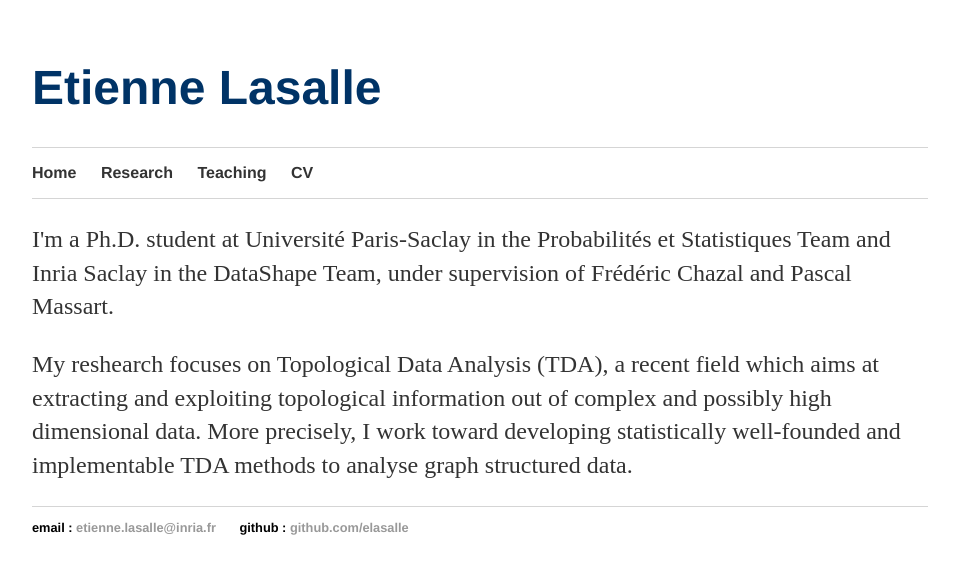
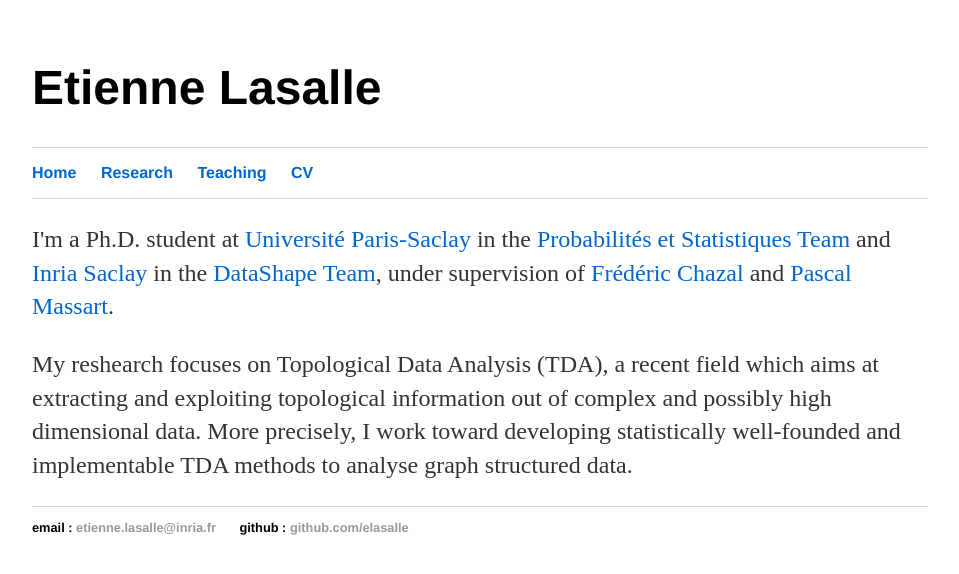
Before and after one commit to elasalle/elasalle.github.io, a Jekyll site: the page built from index.html, in a window 1280 px wide. Shown: the top 574 px of the page, without its empty margins (160-1119 px from the left). Built offline with Jekyll 4.4.1, drawn with Linux system fonts in a browser that asks for light colours.

Commit message:
Update main.css

```diff
--- a/css/main.css
+++ b/css/main.css
@@ -17,8 +17,7 @@ nav ul li, footer ul li {
     margin-right: 20px;
 }
 
-a {color: #333; text-decoration: none;}
-a.blue {color: #0066CC;}
+a {color: #0066CC; text-decoration: none;}
 a.grey {color: #999999;}
 a:hover { text-decoration: underline;}
 
@@ -27,7 +26,7 @@ h1 {
     font-size: 3em;
     font-family:'Helvetica', 'Arial', 'Sans-Serif';
 }
-h1.title {
+h1.name {
     color: #003366;
 }
 h1.title1 {
```
